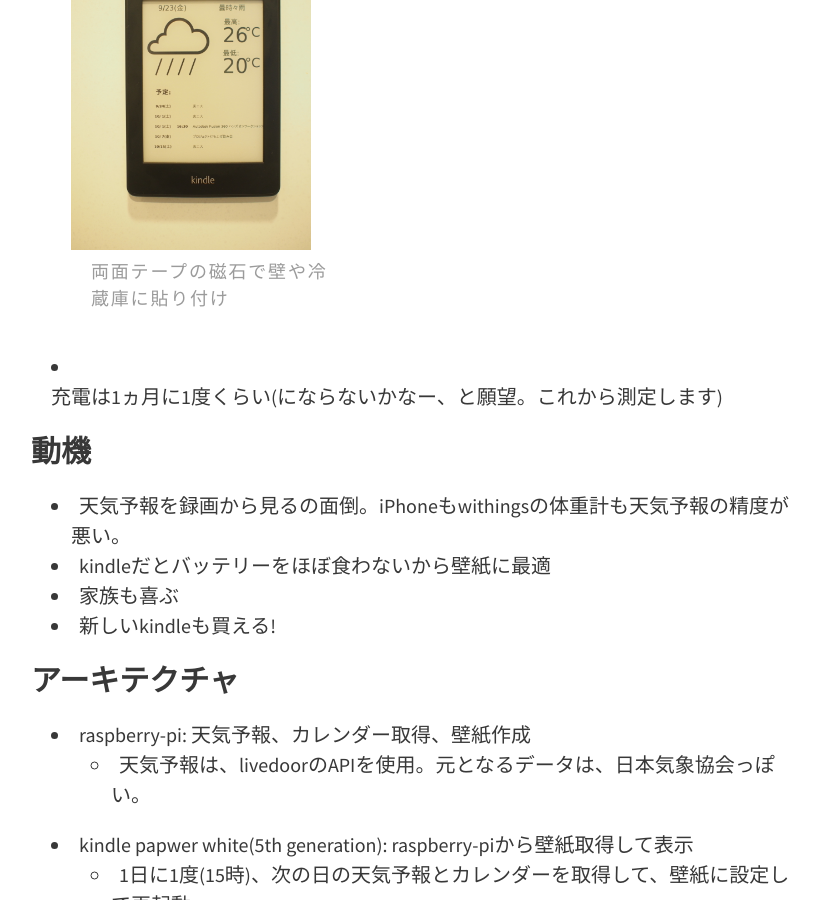
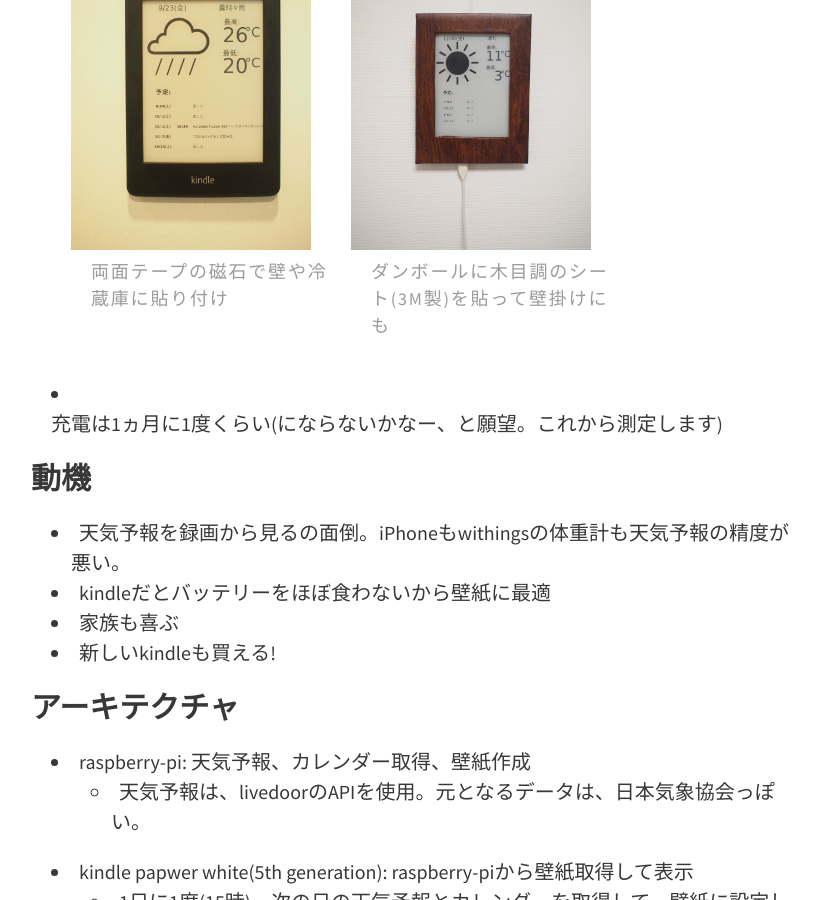
Before and after one commit to ichusrlocalbin/ichusrlocalbin.github.io, a Jekyll site: the page built from _posts/2016-09-22-kindle-wallpaper.md, in a window 1280 px wide and 900 px high, scrolled down 608 px. Shown: the whole window, without its empty margins (225-1045 px from the left). Built offline with Jekyll 4.4.1, drawn with Linux system fonts in a browser that asks for light colours; nearby versions of some CDN libraries.

Commit message:
add a wood frame image

```diff
--- a/_posts/2016-09-22-kindle-wallpaper.md
+++ b/_posts/2016-09-22-kindle-wallpaper.md
@@ -12,6 +12,10 @@
     <div class="post-image">
       <a href="/images/posts/kindle-wallpaper/kindle-wallpaper.jpg"><img src="/images/posts/kindle-wallpaper/kindle-wallpaper.jpg"/></a>
       <div class="post-image-info">両面テープの磁石で壁や冷蔵庫に貼り付け</div>
+    </div>
+    <div class="post-image">
+      <a href="/images/posts/kindle-wallpaper/kindle-wallpaper-wood-frame.jpg"><img src="/images/posts/kindle-wallpaper/kindle-wallpaper-wood-frame.jpg"/></a>
+      <div class="post-image-info">ダンボールに木目調のシート(3M製)を貼って壁掛けにも</div>
     </div>
     <div class="clear"></div>
   </div>
```
Also changed, not shown: images/posts/kindle-wallpaper/kindle-wallpaper-wood-frame.jpg (added).
